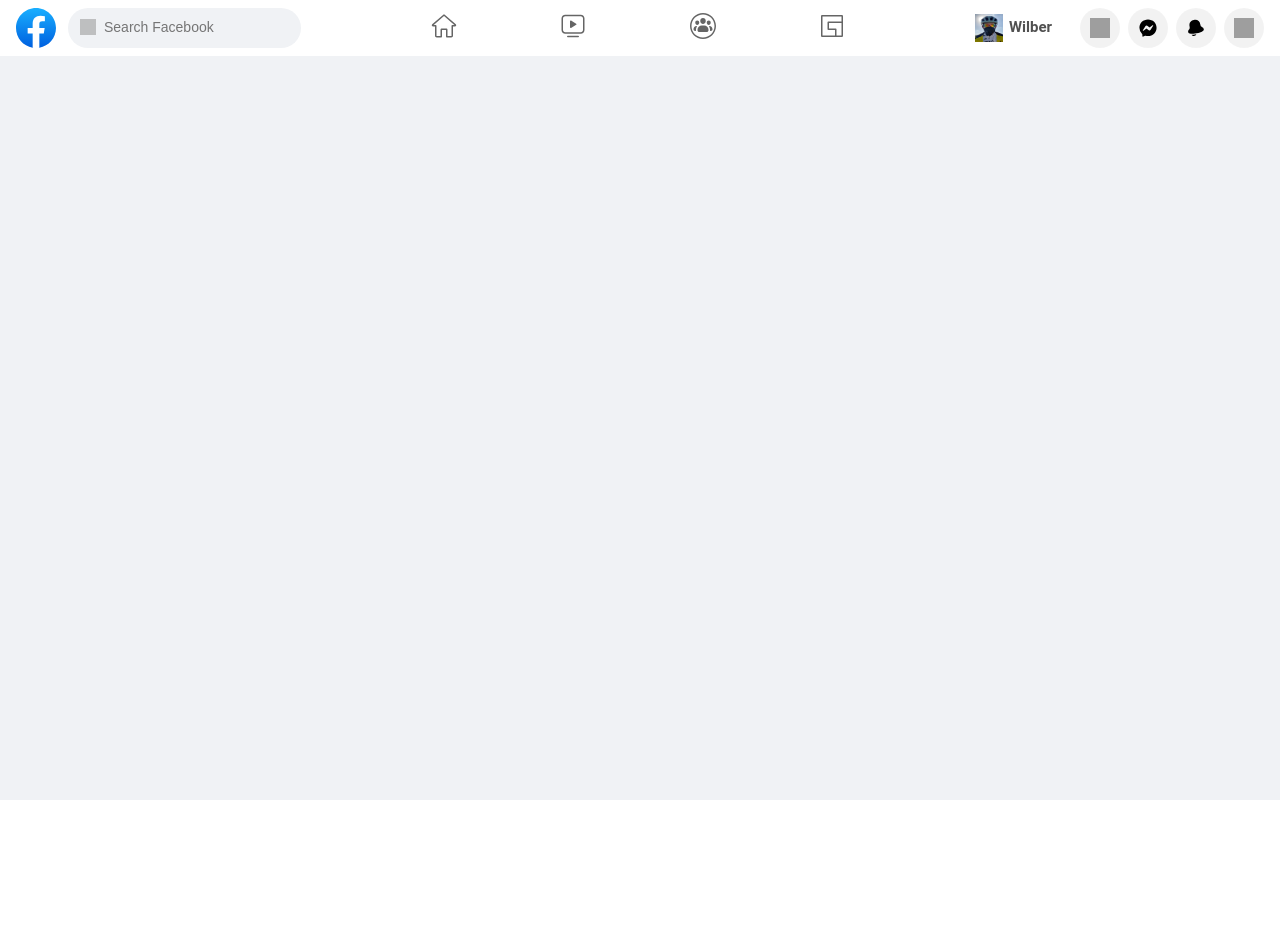
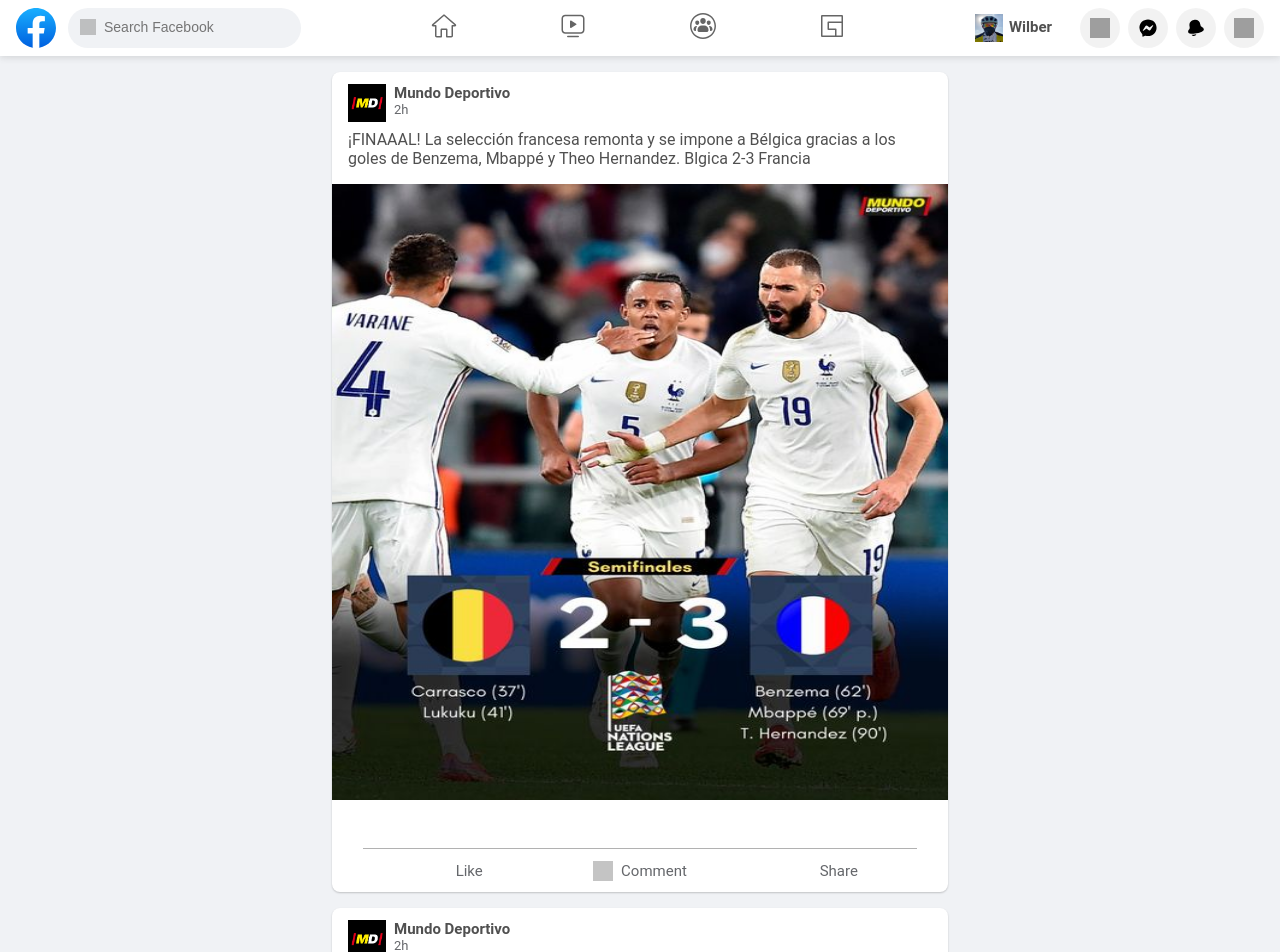
Before and after one commit to Wlloa/nextjs-facebook, a Next.js app: page / in a window 1280 px wide. Shown: the top 952 px of the page. Before the commit the page ends 800 px from the top, so only its background shows below. Built offline with nearby package versions, Linux system fonts and the light colour scheme; grey boxes are pictures that could not be loaded.

Commit message:
Create main feed (#3)
* created post model

* creting posts

* reaccion buttons

```diff
--- a/common/global.ts
+++ b/common/global.ts
@@ -5,6 +5,7 @@
 
     * {
         box-sizing: border-box;
+        margin: 0;
     }
 
     body {
--- /dev/null
+++ b/components/home/feed.tsx
@@ -0,0 +1,30 @@
+import React from "react";
+import styled from "styled-components";
+import { StyledProps } from "../../common/props-interface";
+import { PostList, PostsProp } from "./postList";
+
+const Feed = (props: PostsProp): JSX.Element => {
+  const { posts, className } = props;
+  return (
+    <div className={className}>
+      <PostList posts={posts} />
+    </div>
+  );
+};
+
+export const MainFeed = styled(Feed)`
+  margin-top: 56px;
+  min-height: calc(100vh - 56px);
+  overflow-y: auto;
+  display: flex;
+  flex-flow: column nowrap;
+  flex-basis: 744px;
+  max-width: 500px;
+  align-items: stretch;
+  padding: 0 32px;
+  flex-grow: 1;
+  z-index: 0;
+  @media(min-width: 760px) {
+      max-width: 680px;
+  }
+`;
--- /dev/null
+++ b/components/home/post.tsx
@@ -0,0 +1,164 @@
+import React from "react";
+import styled from "styled-components";
+import { StyledProps } from "../../common/props-interface";
+import { IPost } from "../../models/post";
+import Image from "next/image";
+import { Icon } from "../navbar/menu";
+
+export interface Prop extends StyledProps {
+  post: IPost;
+}
+
+const PostHeader = styled.div`
+  display: flex;
+  padding: 12px 16px 0;
+  width: 100%;
+`;
+
+const ImageContainer = styled.a`
+  margin-right: 8px;
+  div {
+    width: 38px;
+    height: 38px;
+    border-radius: 50%;
+  }
+`;
+
+const Info = styled.div`
+  display: flex;
+  flex-flow: column nowrap;
+  span:first-of-type {
+    font-weight: 600;
+    font-size: 15px;
+  }
+
+  span:last-of-type {
+    font-size: 13px;
+    color: #65676b;
+  }
+`;
+
+const Description = styled.div`
+  padding: 4px 16px 16px;
+`;
+
+const Footer = styled.div`
+  width: 100%;
+  ul {
+    width: 90%;
+    display: flex;
+    justify-content: space-between;
+    align-items: center;
+    height: 44px;
+    border-top: 1px solid #b1b1b1;
+    margin-top: 48px;
+    margin-left: auto;
+    margin-right: auto;
+  }
+  li {
+    display: flex;
+    width: 100%;
+    padding: 6px 2px;
+    align-items: center;
+    justify-content: center;
+
+    a {
+      display: flex;
+      align-items: center;
+    }
+
+    i {
+      opacity: 0.6;
+      margin-right: 8px;
+    }
+    span {
+      color: #65676b;
+      font-size: 15px;
+    }
+  }
+
+  li:hover{
+    background-color: rgba(0, 0, 0, 0.05);
+    border-radius: 4px;
+  }
+`;
+
+const _Post = (props: Prop): JSX.Element => {
+  const { post, className } = props;
+  return (
+    <div className={className}>
+      <PostHeader>
+        <ImageContainer href="">
+          <Image
+            src={post.userPicture}
+            alt={post.userName}
+            width="38px"
+            height="38px"
+          />
+        </ImageContainer>
+        <Info>
+          <span>{post.userName}</span>
+          <span>{post.date}</span>
+        </Info>
+      </PostHeader>
+      <Description>
+        <p>{post.description}</p>
+      </Description>
+      <div>
+        {post.postPicture && (
+          <Image
+            src={post.postPicture}
+            width="100%"
+            height="100%"
+            layout="responsive"
+            alt=""
+          />
+        )}
+      </div>
+      <Footer>
+        <ul>
+          <li>
+            <a href="">
+              <Icon
+                url="https://static.xx.fbcdn.net/rsrc.php/v3/yn/r/AxgTurULzhJ.png"
+                posX={0}
+                posY={-306}
+              />
+              <span>Like</span>
+            </a>
+          </li>
+          <li>
+            <a href="">
+              <Icon
+                url="https://static.xx.fbcdn.net/rsrc.php/v3/yn/r/AxgTurULzhJ.png"
+                posX={0}
+                posY={-268}
+              />
+              <span>Comment</span>
+            </a>
+          </li>
+          <li>
+            <a href="">
+              <Icon
+                url="https://static.xx.fbcdn.net/rsrc.php/v3/yn/r/AxgTurULzhJ.png"
+                posX={0}
+                posY={-325}
+              />
+              <span>Share</span>
+            </a>
+          </li>
+        </ul>
+      </Footer>
+    </div>
+  );
+};
+
+export const Post = styled(_Post)`
+  box-shadow: 0 1px 2px rgba(0, 0, 0, 0.2);
+  border-radius: 8px;
+  display: flex;
+  flex-flow: column nowrap;
+  min-height: 100px;
+  margin: 16px 0;
+  background-color: #ffffff;
+`;
--- /dev/null
+++ b/components/home/postList.tsx
@@ -0,0 +1,21 @@
+import React from "react";
+import { StyledProps } from "../../common/props-interface";
+import { IPost } from "../../models/post";
+import { Post } from "./post";
+
+export interface PostsProp extends StyledProps {
+  posts: IPost[];
+}
+
+export const PostList = (props: PostsProp): JSX.Element => {
+  const { posts } = props;
+  return (
+    <div>
+      <ul>
+        {posts?.map((post) => (
+          <Post key={post.id} post={post} />
+        ))}
+      </ul>
+    </div>
+  );
+};
--- a/components/navbar/menu.tsx
+++ b/components/navbar/menu.tsx
@@ -6,6 +6,7 @@
 import Image from "next/image";
 
 interface ItemProps extends StyledProps {
+  url: string;
   posX: number;
   posY: number;
 }
@@ -21,8 +22,8 @@
   justify-content: center;
 `;
 
-const Icon = styled.i`
-  background-image: url(https://static.xx.fbcdn.net/rsrc.php/v3/yE/r/R3l5SniutOc.png);
+export const Icon = styled.i`
+  background-image: url(${({url}:ItemProps):string => url});
   background-position: ${({ posX, posY }: ItemProps): string =>
     `${posX}px ${posY}px`};
   background-size: auto;
@@ -78,7 +79,7 @@
   const { posX, posY } = props;
   return (
     <IconContainer>
-      <Icon posX={posX} posY={posY}></Icon>
+      <Icon url="https://static.xx.fbcdn.net/rsrc.php/v3/yE/r/R3l5SniutOc.png" posX={posX} posY={posY}></Icon>
     </IconContainer>
   );
 };
@@ -103,7 +104,7 @@
           <AccountWidget />
         </li>
         <li>
-          <MenuItem posX={-126} posY={-107} />
+          <MenuItem url="https://static.xx.fbcdn.net/rsrc.php/v3/yE/r/R3l5SniutOc.png" posX={-126} posY={-107} />
         </li>
         <li>
           <IconContainer>
@@ -116,7 +117,7 @@
           </IconContainer>
         </li>
         <li>
-          <MenuItem posX={-126} posY={-128} />
+          <MenuItem url="https://static.xx.fbcdn.net/rsrc.php/v3/yE/r/R3l5SniutOc.png" posX={-126} posY={-128} />
         </li>
       </UList>
     </div>
--- a/components/navbar/navbar.tsx
+++ b/components/navbar/navbar.tsx
@@ -14,6 +14,10 @@
   box-shadow: 0 2px 6px 0 rgb(79 79 79 / 16%);
   z-index: 10;
   padding: 8px 16px;
+  position: fixed;
+  top: 0;
+  left: 0;
+  right: 0;
 `;
 
 const SearchContainer = styled.div`
--- /dev/null
+++ b/models/post.ts
@@ -0,0 +1,66 @@
+export interface IPost {
+  id: string;
+  userName: string;
+  userPicture: string;
+  date?: string;
+  description?: string;
+  postPicture?: string;
+}
+
+export const POSTS: IPost[] = [
+  {
+    id: "1",
+    userName: "Mundo Deportivo",
+    date: "2h",
+    userPicture: "/static/miscellanea/MD.png",
+    description:
+      "¡FINAAAL! La selección francesa remonta y se impone a Bélgica gracias a los goles de Benzema, Mbappé y Theo Hernandez. Blgica 2-3 Francia",
+    postPicture: "/static/miscellanea/fra-bel.jpg",
+  },
+  {
+    id: "2",
+    userName: "Mundo Deportivo",
+    date: "2h",
+    userPicture: "/static/miscellanea/MD.png",
+    description:
+      "¡FINAAAL! La selección francesa remonta y se impone a Bélgica gracias a los goles de Benzema, Mbappé y Theo Hernandez. Blgica 2-3 Francia",
+    postPicture: "/static/miscellanea/fra-bel.jpg",
+  },
+  {
+    id: "3",
+    userName: "Mundo Deportivo",
+    date: "2h",
+    userPicture: "/static/miscellanea/MD.png",
+    description:
+      "¡FINAAAL! La selección francesa remonta y se impone a Bélgica gracias a los goles de Benzema, Mbappé y Theo Hernandez. Blgica 2-3 Francia",
+    postPicture: "/static/miscellanea/fra-bel.jpg",
+  },
+  {
+    id: "4",
+    userName: "Mundo Deportivo",
+    date: "2h",
+    userPicture: "/static/miscellanea/MD.png",
+    description:
+      "¡FINAAAL! La selección francesa remonta y se impone a Bélgica gracias a los goles de Benzema, Mbappé y Theo Hernandez. Blgica 2-3 Francia",
+    postPicture: "/static/miscellanea/fra-bel.jpg",
+  },
+  {
+    id: "5",
+    userName: "Mundo Deportivo",
+    date: "2h",
+    userPicture: "/static/miscellanea/MD.png",
+    description:
+      "¡FINAAAL! La selección francesa remonta y se impone a Bélgica gracias a los goles de Benzema, Mbappé y Theo Hernandez. Blgica 2-3 Francia",
+    postPicture: "/static/miscellanea/fra-bel.jpg",
+  },
+  {
+    id: "6",
+    userName: "Mundo Deportivo",
+    date: "2h",
+    userPicture: "/static/miscellanea/MD.png",
+    description:
+      "¡FINAAAL! La selección francesa remonta y se impone a Bélgica gracias a los goles de Benzema, Mbappé y Theo Hernandez. Blgica 2-3 Francia",
+    postPicture: "/static/miscellanea/fra-bel.jpg",
+  }
+
+];
--- a/pages/index.tsx
+++ b/pages/index.tsx
@@ -1,10 +1,25 @@
-import type { NextPage } from 'next'
-import styled from 'styled-components';
+import type { NextPage } from "next";
+import styled from "styled-components";
+import { MainFeed } from "../components/home/feed";
+import { POSTS } from "../models/post";
 
-const Home: NextPage = () => {
+const MainLayout = styled.div`
+  display: flex;
+  justify-content: space-between;
+`;
+
+const LeftContainer = styled.div`
+  min-width: 280px;
+`;
+
+const Home: NextPage = (): JSX.Element => {
   return (
-    <div></div>
-  )
-}
+    <MainLayout>
+      <LeftContainer />
+      <MainFeed posts={POSTS} />
+      <LeftContainer />
+    </MainLayout>
+  );
+};
 
-export default Home
+export default Home;
```
Also changed, not shown: public/static/miscellanea/MD.png (added), public/static/miscellanea/fra-bel.jpg (added).
